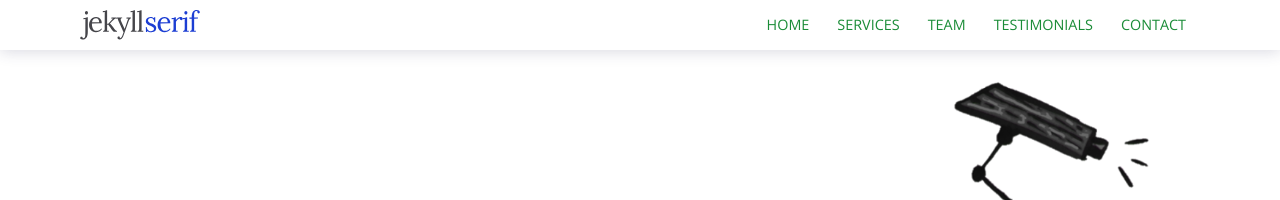
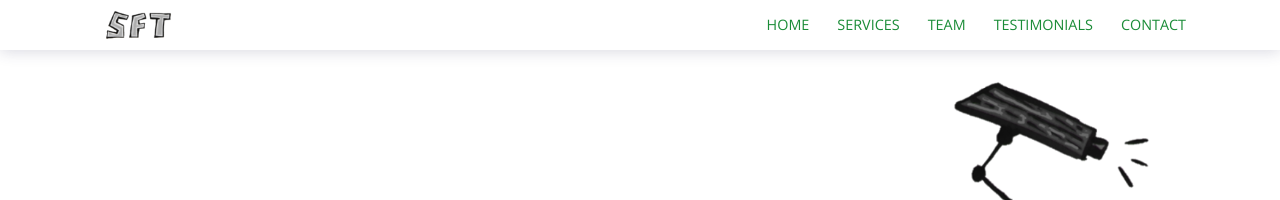
Before and after one commit to smart-football-table/smart-football-table.github.io, a Jekyll site: the page built from index.html, in a window 1280 px wide. Shown: the top 200 px of the page. Built offline with Jekyll 4.4.1, drawn with Linux system fonts in a browser that asks for light colours.

Commit message:
changed logo, removed unneccessary images

```diff
--- a/_includes/header.html
+++ b/_includes/header.html
@@ -1,10 +1,10 @@
 <div class='header {{include.headerClass}}'>
   <div class="container">
     <div class="logo">
-      <a href="{{site.baseurl}}/"><img alt="Figurit Homepage" src="{{site.baseurl}}/assets/images/logo.svg" /></a>
+      <a href="{{site.baseurl}}/"><img alt="Figurit Homepage" src="{{site.baseurl}}/assets/images/logo.png" /></a>
     </div>
     <div class="logo-mobile">
-      <a href="{{site.baseurl}}/"><img alt="Figurit Homepage" src="{{site.baseurl}}/assets/images/logo-mobile.svg" /></a>
+      <a href="{{site.baseurl}}/"><img alt="Figurit Homepage" src="{{site.baseurl}}/assets/images/logo.png" /></a>
     </div>
     {% include main-menu.html %}
     {% include hamburger.html %}
```
Also changed, not shown: assets/images/logo-mobile.svg (deleted), assets/images/logo.png (added), assets/images/logo.svg (deleted), assets/images/undraw_businesswoman_pc12.svg (deleted), assets/images/undraw_hang_out_h9ud.svg (deleted), assets/images/undraw_taking_notes_tjaf.svg (deleted).
